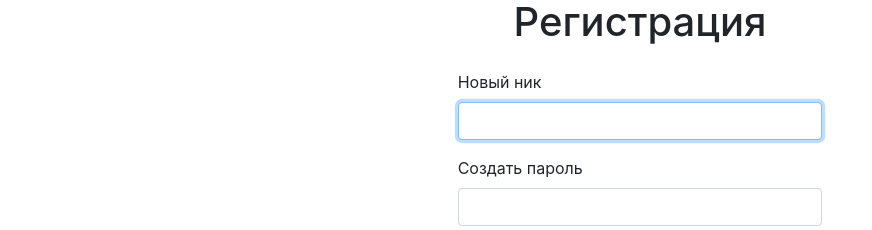
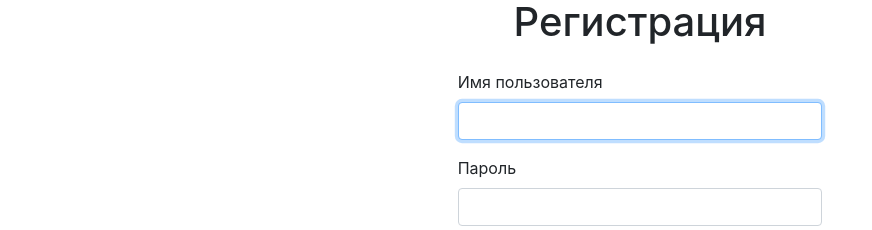
Before and after one commit to botirk/frontend-project-lvl4, a React app: page /signup in a window 1280 px wide. Shown: the part 122-352 px from the top of the page, without its empty margins (0-872 px from the left). Built offline with nearby package versions, Linux system fonts and the light colour scheme; the HTML template or start-up script is replaced by a standard one.

Commit message:
localization + labels

```diff
--- a/src/components/Login.jsx
+++ b/src/components/Login.jsx
@@ -55,8 +55,8 @@ const LoginInner = () => {
           <h1 className="text-center mb-4">
             {i18n.t('login')}
           </h1>
-          <FormGroup>
-            <FormLabel htmlFor="username">
+          <FormGroup controlId="username">
+            <FormLabel>
               {i18n.t('yourNick')}
             </FormLabel>
             <FormControl
@@ -78,8 +78,8 @@ const LoginInner = () => {
               )
               : null}
           </FormGroup>
-          <FormGroup>
-            <FormLabel htmlFor="password">
+          <FormGroup controlId="password">
+            <FormLabel>
               {i18n.t('password')}
             </FormLabel>
             <FormControl
--- a/src/components/Signup.jsx
+++ b/src/components/Signup.jsx
@@ -60,8 +60,8 @@ const SignupInner = () => {
       }) => (
         <Form onSubmit={handleSubmit} className="p-3">
           <h1 className="text-center mb-4">{i18n.t('registration')}</h1>
-          <FormGroup>
-            <FormLabel htmlFor="username">{i18n.t('newNick')}</FormLabel>
+          <FormGroup controlId="username">
+            <FormLabel>{i18n.t('newNick')}</FormLabel>
             <FormControl
               autoFocus
               disabled={isSubmitting}
@@ -77,8 +77,8 @@ const SignupInner = () => {
               ? <Form.Control.Feedback type="invalid">{errors.username}</Form.Control.Feedback>
               : null}
           </FormGroup>
-          <FormGroup>
-            <FormLabel htmlFor="password">{i18n.t('createPassword')}</FormLabel>
+          <FormGroup controlId="password">
+            <FormLabel>{i18n.t('createPassword')}</FormLabel>
             <FormControl
               disabled={isSubmitting}
               onChange={handleChange}
@@ -93,8 +93,8 @@ const SignupInner = () => {
               ? <Form.Control.Feedback type="invalid">{errors.password}</Form.Control.Feedback>
               : null}
           </FormGroup>
-          <FormGroup>
-            <FormLabel htmlFor="password2">{i18n.t('repeatPassword')}</FormLabel>
+          <FormGroup controlId="password2">
+            <FormLabel>{i18n.t('repeatPassword')}</FormLabel>
             <FormControl
               disabled={isSubmitting}
               onChange={handleChange}
--- a/src/locales/ru.js
+++ b/src/locales/ru.js
@@ -16,8 +16,8 @@ export default {
     from3SymbolsUpTo20Symbols: 'От 3 символов до 20 символов',
     from6Symbols: 'Не менее 6 символов',
     twoPasswordMustBeSame: 'Пароли должны совпадать',
-    newNick: 'Новый ник',
-    createPassword: 'Создать пароль',
+    newNick: 'Имя пользователя',
+    createPassword: 'Пароль',
     repeatPassword: 'Подтвердите пароль',
     registrate: 'Зарегистрироваться',
     rename: 'Переименовать',
```
